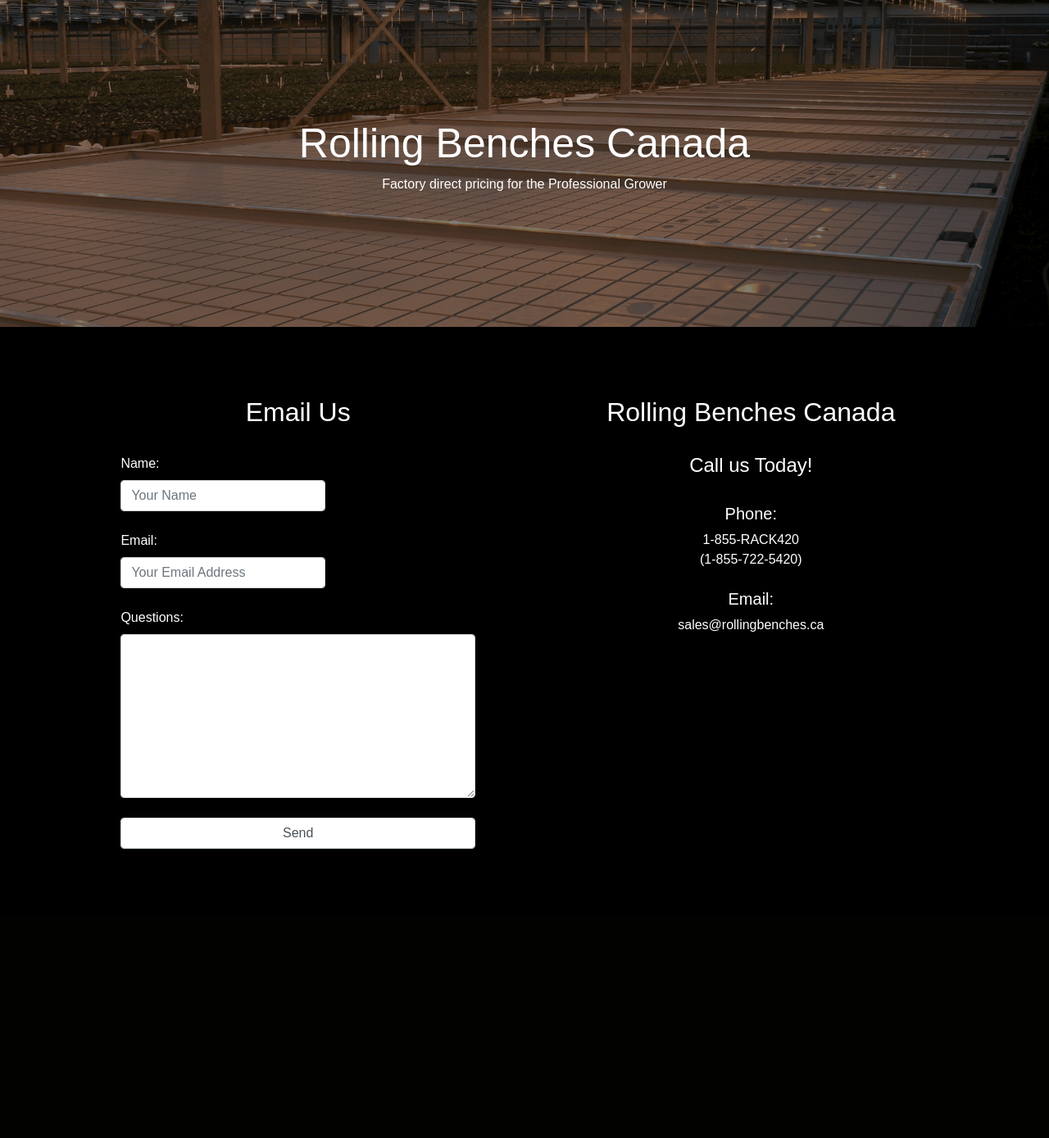
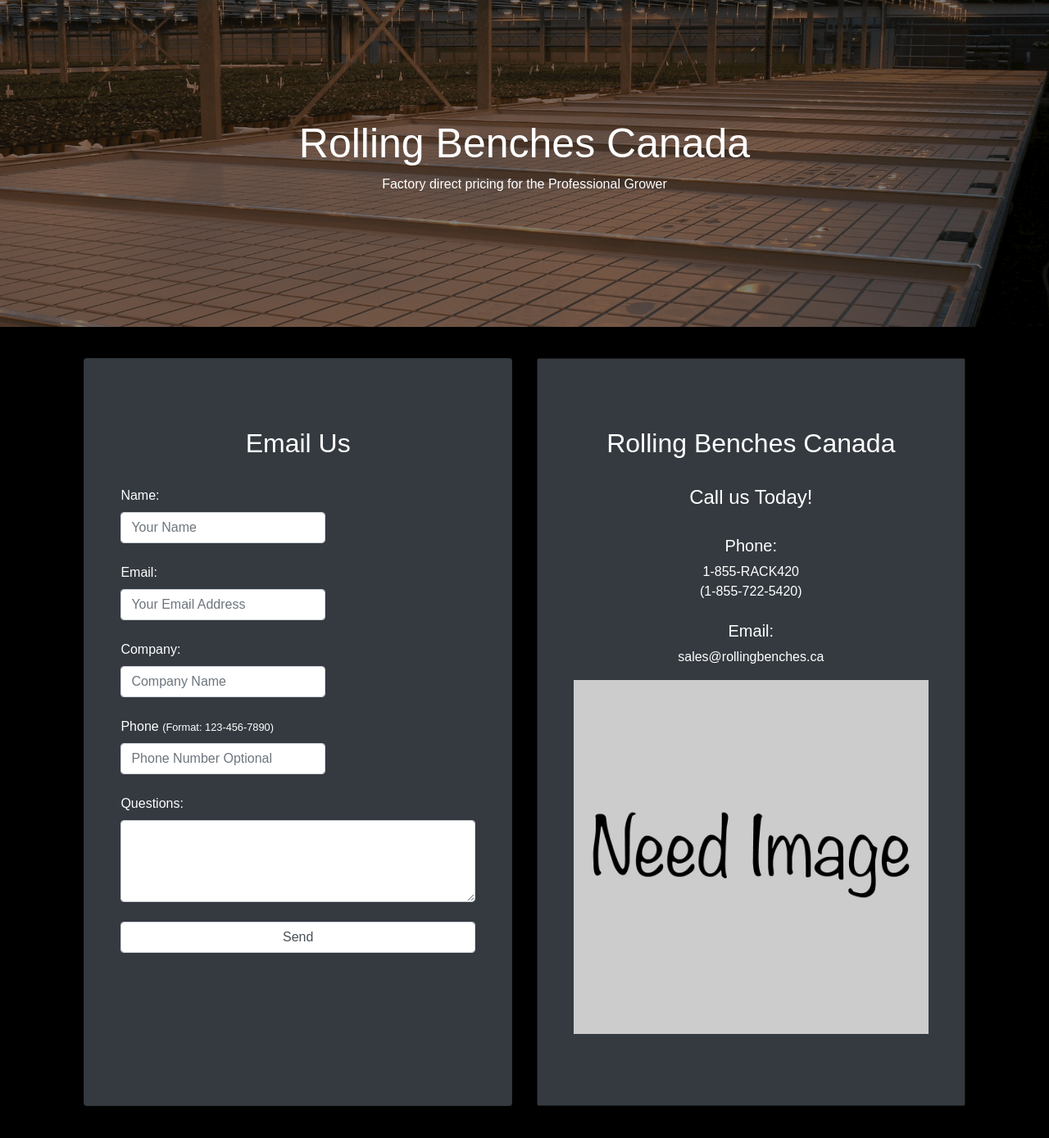
Before and after one commit to SeanTuc/SeanRollingBenches, a PHP site: page /contactUs.php in a window 1280 px wide. Shown: the part 57-1446 px from the top of the page at 82% size. Before the commit the page ends 1093 px from the top, so only its background shows below. Run offline with PHP 8.4, Linux system fonts and the light colour scheme.

Commit message:
added inputs to the contact form and layout

```diff
--- a/contactUs.php
+++ b/contactUs.php
@@ -2,12 +2,8 @@
   include 'header.php';
   ?>
 
-
-
-
-
-<div class="card-deck" style="padding-left: 8%; padding-right: 8%; padding-bottom: 3%">
-  <div class="card" style="background: black"  >
+<div class="card-deck" style="padding-left: 8%; padding-right: 8%; padding-bottom: 3%; padding-top: 3%">
+  <div class="card bg-dark">
       <div class="card-body text-center " style="color: white" >
         <p class="card-text" style="padding-bottom: 10%"> <h2 style="color: white;">Email Us</h2>
           <div style="text-align: left">
@@ -19,8 +15,14 @@
             <label for="email"> Email: </label>
             <input name="email" type="email" class="form-control" placeholder="Your Email Address" style="max-width: 250px" required>
             <br>
+            <label for="company"> Company: </label>
+            <input name="company" type="text" class="form-control" placeholder="Company Name" style="max-width: 250px" required>
+            <br>
+            <label for="phone"> Phone <small>(Format: 123-456-7890)</small></label>
+            <input name="phone" type="phone" class="form-control" placeholder="Phone Number Optional" style="max-width: 250px" pattern="[0-9]{3}-[0-9]{3}-[0-9]{4}">
+            <br>
             <label for="message"> Questions: </label>
-            <textarea name="message" class="form-control" placeholder="Message" style="height: 200px; max-width: 500px" required>
+            <textarea name="message" class="form-control" placeholder="Message" style="height: 100px; max-width: 500px" required>
             </textarea>
             <br>
             <button type="submit" name="submit" class="form-control submit" style="" >Send</button>
@@ -29,13 +31,13 @@
           </div>
       </div>
     </div>
-    <div class="card" style="background: black" >
-        <div class="card-body text-center " style="color: white">
+    <div class="card" style="background-color: rgb(31, 30, 30)" >
+        <div class="card-body bg-dark text-center " style="color: white">
           <p class="card-text" style="padding-bottom: 10%"> <h2 style="color: white;" >Rolling Benches Canada</h2>
             <div style=" color: white; padding: 5%">
             <h4> Call us Today! </h4> <br>
             <h5>Phone: </h5> <div style=""> 1-855-RACK420 <br> (1-855-722-5420) </div> <br>  <h5> Email: </h3> sales@rollingbenches.ca </p>
-
+            <img class="card-img-top; img-fluid" src="images/No_image.jpg" alt="#" style="width:100%; height: auto; padding-bottom: 10%">
             </div>
         </div>
       </div>
--- a/expanded_metal_Benches.php
+++ b/expanded_metal_Benches.php
@@ -1,11 +1,9 @@
 <?php
     include 'header.php';
 ?>
-
+<h2 style="color: white; padding: 3% 0% 0% 5%; " ><b>Expanded Metal Benches</b></h2>
 <div class:"content" style="color: white; padding: 0% 5% 10% 5%;">
-<p>
-<h2 style="color: white; padding: 3% 0% 0% 0%; text-align: center; " ><b>Expanded Metal Benches</b></h2>
-    <br> We offer a line of expanded metal benches manufactured with the same high quality materials as our signature Ebb &
+<p>    <br> We offer a line of expanded metal benches manufactured with the same high quality materials as our signature Ebb &
     Flow benches. Our benches with expanded metal tops are identical to our Ebb & Flow benches, except that they have expanded
     metal bench tops in place of Ebb & Flow trays.<br> <br>
     Many customers like to have some of their benches with expanded metal tops, typically in parts of their retail areas.
--- a/header.php
+++ b/header.php
@@ -54,8 +54,8 @@
             <a class="dropdown-item" style="color: rgb(163, 158, 158)" href="ebb_and_flow_growing_Benches.php">Ebb & Flow Growing Benches</a>
             <a class="dropdown-item" style="color: rgb(163, 158, 158)" href="expanded_metal_Benches.php">Expanded Metal Benches</a>
             <a class="dropdown-item" style="color: rgb(163, 158, 158)" href="multi_tiered_benches.php"> Multi-tiered Benches </a>
-            <a class="dropdown-item" style="color: rgb(163, 158, 158)" href="#Trellis_System"> Trellis (Plant Support) Systems </a>
-            <a class="dropdown-item" style="color: rgb(163, 158, 158)" href="#Ebb&Flow"> Ebb & Flow Trays </a>
+            <a class="dropdown-item" style="color: rgb(163, 158, 158)" href="index.php#Trellis_System"> Trellis (Plant Support) Systems </a>
+            <a class="dropdown-item" style="color: rgb(163, 158, 158)" href="index.php#Ebb&Flow"> Ebb & Flow Trays </a>
           </div>
         </li>
         <li class="nav-item" >
--- a/index.php
+++ b/index.php
@@ -72,7 +72,7 @@
             Galvanized Steel Tubing, our trellis system will save space and ensure the highest possible yields. <br>
             Please feel free to contact us with any questions, or to get a quote for customized benches to meet your needs.</p>
             </div>
-            <a href="#" class="btn btn-secondary stretched-link" >Contact Us</a>
+            <a href="contactUs.php" class="btn btn-secondary " >Contact Us</a>
 
         </div>
       </div>
@@ -88,7 +88,7 @@
                ensure a perfect fit every time.<br>
               Please feel free to contact us with any questions, or to get a quote for customized benches to meet your needs.</p>
                </div>
-              <a href="#" class="btn btn-secondary stretched-link" >Contact Us</a>
+              <a href="contactUs.php" class="btn btn-secondary " >Contact Us</a>
           </div>
         </div>
         <div class="card" style="background: black"  >
```
